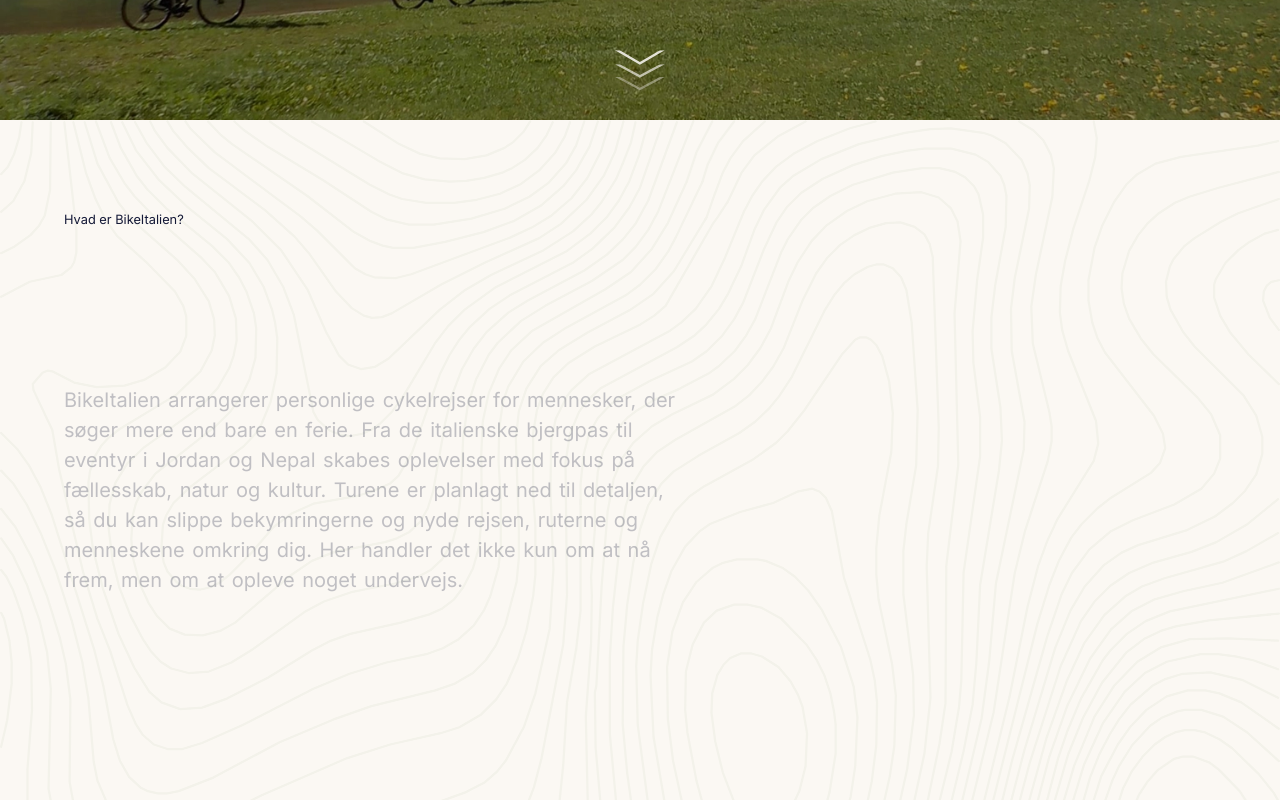
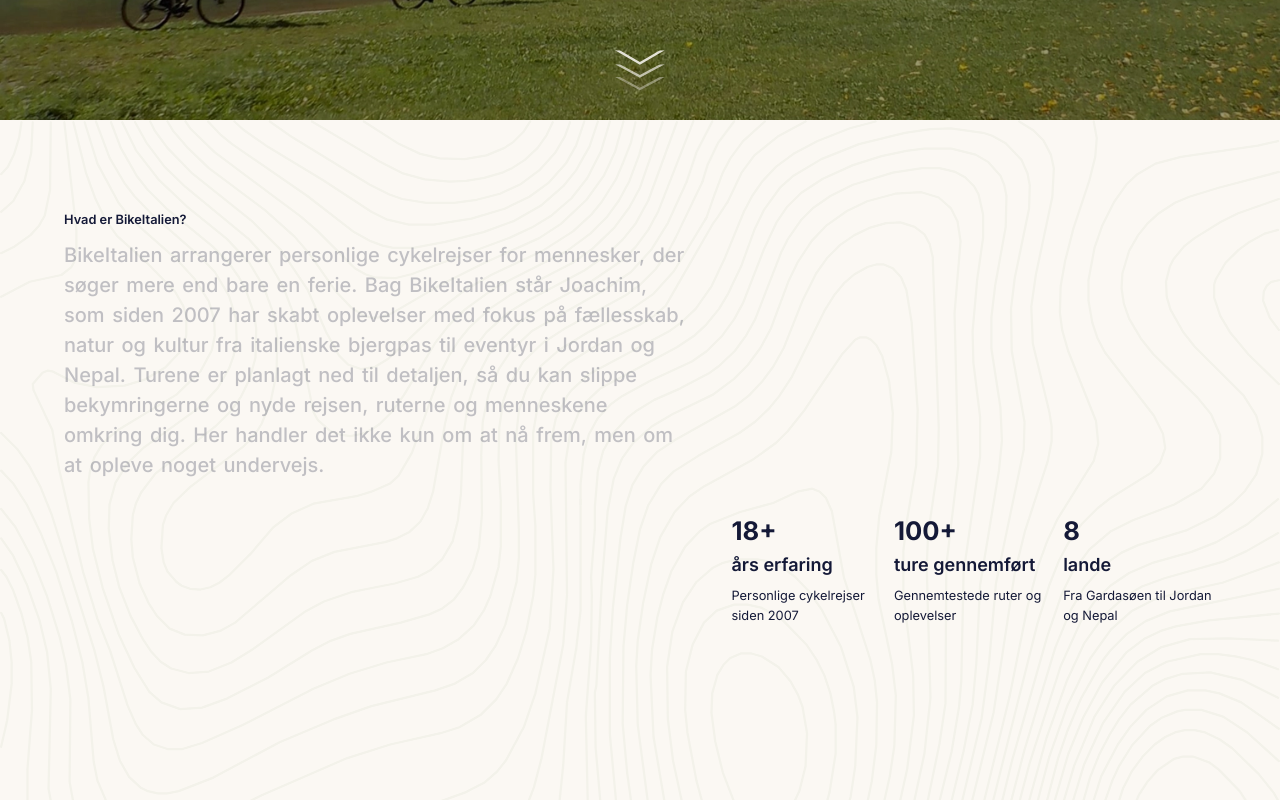
Before and after one commit to bikeitalien/bikeitalien, a Next.js app: page / in a window 1280 px wide. Shown: the part 680-1480 px from the top of the page. Built offline with nearby package versions, Linux system fonts and the light colour scheme; no server answers; the database is empty.

Commit message:
Enhances UI with stat highlights and reusable buttons

```diff
--- a/src/app/(route)/rejser/components/ItinerarySection.jsx
+++ b/src/app/(route)/rejser/components/ItinerarySection.jsx
@@ -3,7 +3,8 @@
 import { useState } from "react";
 import { AnimatePresence, motion } from "framer-motion";
 import Image from "next/image";
-import { RxChevronLeft, RxChevronRight } from "react-icons/rx";
+// import { RxChevronLeft, RxChevronRight } from "react-icons/rx";
+import RoundButton from "../../../components/RoundButton";
 
 export default function RejseDageTimeline({ rejse }) {
   const dage = rejse?.dage || [];
@@ -24,7 +25,7 @@
       <div className="grid gap-12 md:grid-cols-2 md:items-center lg:gap-20">
         <div>
           <div className="relative">
-            <div className="custom-scroll h-[200px] pb-10 overflow-y-auto pr-4 md:h-[400px]">
+            <div className="custom-scroll h-[200px] overflow-y-auto pr-4 pb-10 md:h-[400px]">
               <AnimatePresence mode="wait">
                 <motion.div
                   key={active}
@@ -47,26 +48,15 @@
           </div>
 
           <div className="mt-10 flex gap-3">
-            <button
-              onClick={prev}
-              className="flex h-12 w-12 cursor-pointer items-center justify-center rounded-full bg-[var(--background-secondary)]"
-            >
-              <RxChevronLeft
-                color="var(--text-secondary)"
-                className="h-7 w-7"
-              />
-            </button>
+            <RoundButton variant="primary" iconPosition="left" onClick={prev} />
 
-            <button
+            <RoundButton
+              variant="primary"
+              iconPosition="right"
               onClick={next}
-              className="flex h-12 w-12 cursor-pointer items-center justify-center rounded-full bg-[var(--background-secondary)]"
-            >
-              <RxChevronRight
-                color="var(--text-secondary)"
-                className="h-7 w-7"
-              />
-            </button>
+            />
           </div>
+
           <p className="mt-4 font-bold text-[var(--grey-400)]! md:hidden">
             Dag {dag.dag} af {dage.length}
           </p>
--- /dev/null
+++ b/src/app/components/RoundButton.jsx
@@ -0,0 +1,38 @@
+import { IoIosArrowForward, IoIosArrowBack } from "react-icons/io";
+
+const variants = {
+  /* dark green */
+  primary:
+    "bg-(--button-dark) text-(--text-secondary) [font-size:var(--p-size)] hover:opacity-90",
+
+  /* light green */
+  accent:
+    "bg-(--accent) text-(--text-primary) [font-size:var(--p-size)] hover:opacity-90",
+  /* large button for hero section */
+  large:
+    "bg-(--accent) text-(--text-primary) [font-size:var(--h6-size)] hover:opacity-90",
+};
+
+const RoundButton = ({
+  variant = "primary",
+  icon,
+  iconPosition = "right",
+  className = "",
+  ...props
+}) => {
+  /* button with arrow */
+  const Icon =
+    icon ?? (iconPosition === "left" ? IoIosArrowBack : IoIosArrowForward);
+
+  return (
+    <a
+      className={` cursor-pointer items-center justify-center rounded-full px-4 py-4 font-medium transition-opacity ${variants[variant]} ${className}`}
+      {...props}
+    >
+      {iconPosition === "left" && <Icon size={24} />}
+      {iconPosition === "right" && <Icon size={24} />}
+    </a>
+  );
+};
+
+export default RoundButton;
--- a/src/app/components/index/TextRevealSection.jsx
+++ b/src/app/components/index/TextRevealSection.jsx
@@ -4,9 +4,10 @@
 import Image from "next/image";
 import { useScroll } from "framer-motion";
 import WordReveal from "./WordReveal";
+import { motion } from "framer-motion";
 
 const text =
-  "BikeItalien arrangerer personlige cykelrejser for mennesker, der søger mere end bare en ferie. Fra de italienske bjergpas til eventyr i Jordan og Nepal skabes oplevelser med fokus på fællesskab, natur og kultur. Turene er planlagt ned til detaljen, så du kan slippe bekymringerne og nyde rejsen, ruterne og menneskene omkring dig. Her handler det ikke kun om at nå frem, men om at opleve noget undervejs.";
+  "BikeItalien arrangerer personlige cykelrejser for mennesker, der søger mere end bare en ferie. Bag BikeItalien står Joachim, som siden 2007 har skabt oplevelser med fokus på fællesskab, natur og kultur fra italienske bjergpas til eventyr i Jordan og Nepal. Turene er planlagt ned til detaljen, så du kan slippe bekymringerne og nyde rejsen, ruterne og menneskene omkring dig. Her handler det ikke kun om at nå frem, men om at opleve noget undervejs.";
 
 const TextRevealSection = () => {
   const ref = useRef(null);
@@ -14,8 +15,32 @@
 
   const { scrollYProgress } = useScroll({
     target: ref,
-    offset: ["start 30%", "end 60%"],
+    offset: ["start 30%", "end 80%"],
   });
+
+  const stats = [
+    {
+      number: "18+",
+      title: "års erfaring",
+      text: "Personlige cykelrejser siden 2007",
+    },
+    {
+      number: "100+",
+      title: "ture gennemført",
+      text: "Gennemtestede ruter og oplevelser",
+    },
+    {
+      number: "8",
+      title: "lande",
+      text: "Fra Gardasøen til Jordan og Nepal",
+    },
+
+    // {
+    //   number: "Små",
+    //   title: "grupper",
+    //   text: "Fokus på fællesskab og nærvær",
+    // },
+  ];
 
   return (
     <section ref={ref} className="col-[full] grid grid-cols-subgrid">
@@ -24,13 +49,14 @@
         alt=""
         width={2000}
         height={1200}
-        className="col-[full] row-start-1 h-full w-full object-cover"
+        className="col-[full] row-start-1 row-end-3 h-full w-full object-cover"
       />
 
-      <div className="col-[content] row-start-1 grid max-w-2xl gap-6 py-18 md:py-24">
-        <p>Hvad er BikeItalien?</p>
-
-        <h5 className="text-[var(--h2-size)]">
+      <div className="col-[content] row-start-1 grid py-18 md:pt-24">
+        <div className="md::grid-cols-2 grid items-end gap-10">
+          <div className="grid w-2xl gap-3">
+            <p className="font-semibold">Hvad er BikeItalien?</p>
+            <h5 className="font-medium text-[var(--h2-size)]">
               {words.map((word, index) => (
                 <WordReveal
                   key={`${word}-${index}`}
@@ -42,6 +68,35 @@
               ))}
             </h5>
           </div>
+          <div className="grid gap-8 md:col-start-2 md:row-start-2 md:flex md:gap-3">
+            {stats.map((item, index) => (
+              <motion.article
+                key={item.title}
+                className="rounded-3xl"
+                initial={{ opacity: 0, y: 24 }}
+                whileInView={{ opacity: 1, y: 0 }}
+                viewport={{
+                  once: false,
+                  amount: 0.3,
+                }}
+                transition={{ duration: 0.9, delay: index * 0.2 }}
+              >
+                <h4 className="mb-2 leading-none font-bold text-[var(--background-secondary)] text-[var(--h3-size)]">
+                  {item.number}
+                </h4>
+
+                <h6 className="mb-2 font-semibold text-[var(--h6-size)] text-[var(--text-primary)]">
+                  {item.title}
+                </h6>
+
+                <p className="leading-relaxed text-[var(--grey-400)] text-[var(--p-size)]">
+                  {item.text}
+                </p>
+              </motion.article>
+            ))}
+          </div>
+        </div>
+      </div>
     </section>
   );
 };
```
Lines whose indentation alone changed are shown as unchanged.
